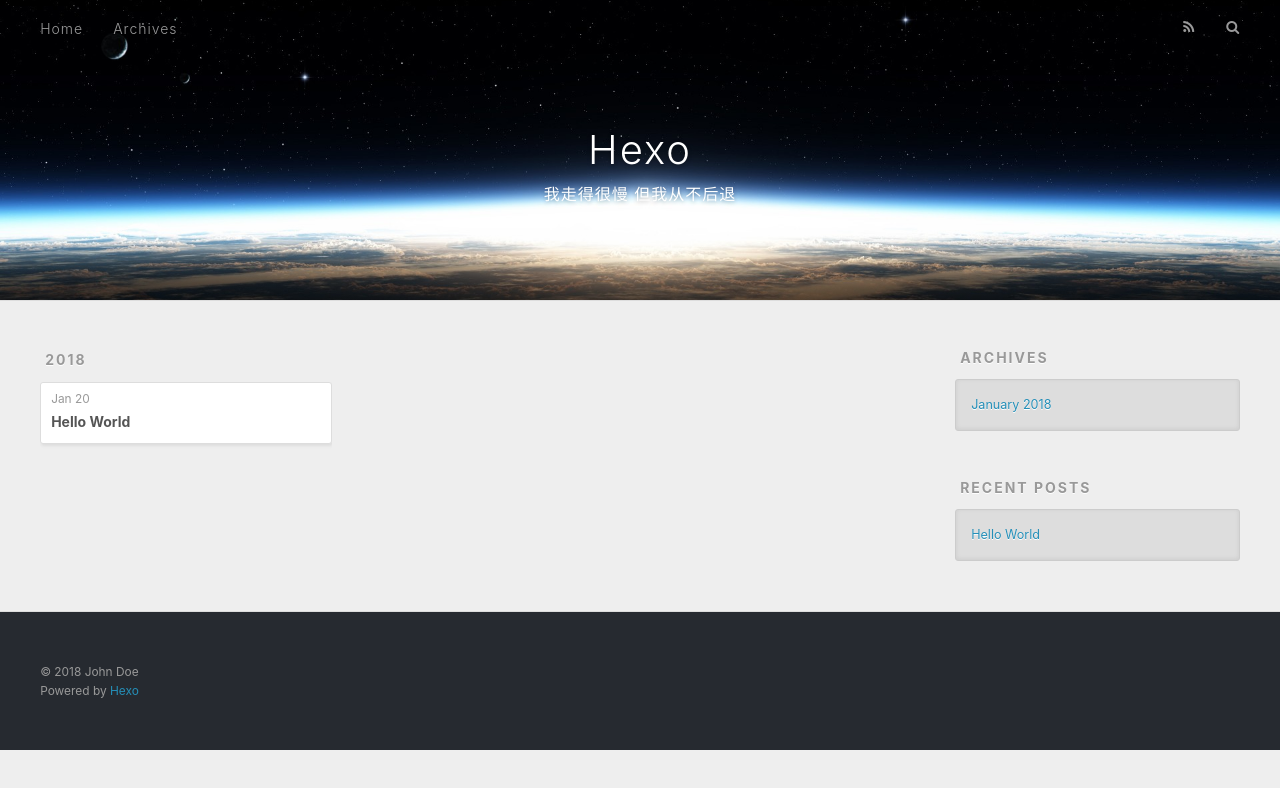
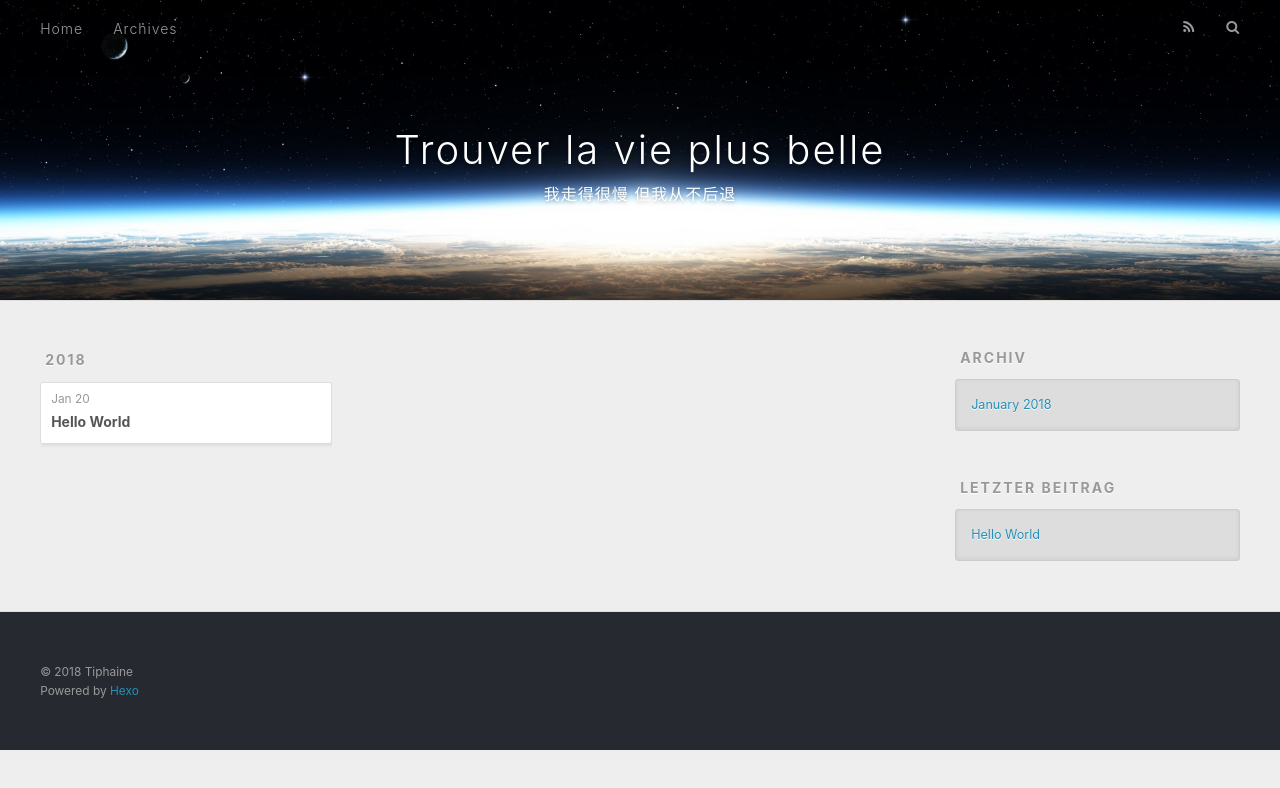
Before and after one commit to blogGitHubOfSY/blogGitHubOfSY.github.io, a plain HTML site: page archives/index.html in a window 1280 px wide. Drawn offline with nearby package versions, Linux system fonts and the light colour scheme.

Commit message:
Site updated: 2018-01-20 23:09:47

```diff
--- a/archives/index.html
+++ b/archives/index.html
@@ -5,17 +5,17 @@
 
 
 
-  <title>Archives | Hexo</title>
+  <title>Archiv | Trouver la vie plus belle</title>
   <meta name="viewport" content="width=device-width, initial-scale=1, maximum-scale=1">
   <meta property="og:type" content="website">
-<meta property="og:title" content="Hexo">
+<meta property="og:title" content="Trouver la vie plus belle">
 <meta property="og:url" content="http://blogGitHubOfSY.github.io/archives/index.html">
-<meta property="og:site_name" content="Hexo">
+<meta property="og:site_name" content="Trouver la vie plus belle">
 <meta property="og:locale" content="zh-CH">
 <meta name="twitter:card" content="summary">
-<meta name="twitter:title" content="Hexo">
+<meta name="twitter:title" content="Trouver la vie plus belle">
 
-    <link rel="alternate" href="/atom.xml" title="Hexo" type="application/atom+xml">
+    <link rel="alternate" href="/atom.xml" title="Trouver la vie plus belle" type="application/atom+xml">
 
 
     <link rel="icon" href="/favicon.png">
@@ -34,7 +34,7 @@
   <div id="header-outer" class="outer">
     <div id="header-title" class="inner">
       <h1 id="logo-wrap">
-        <a href="/" id="logo">Hexo</a>
+        <a href="/" id="logo">Trouver la vie plus belle</a>
       </h1>
 
         <h2 id="subtitle-wrap">
@@ -55,7 +55,7 @@
 
           <a id="nav-rss-link" class="nav-icon" href="/atom.xml" title="RSS Feed"></a>
 
-        <a id="nav-search-btn" class="nav-icon" title="Search"></a>
+        <a id="nav-search-btn" class="nav-icon" title="Suche"></a>
       </nav>
       <div id="search-form-wrap">
         <form action="//google.com/search" method="get" accept-charset="UTF-8" class="search-form"><input type="search" name="q" class="search-form-input" placeholder="Search"><button type="submit" class="search-form-submit">&#xF002;</button><input type="hidden" name="sitesearch" value="http://blogGitHubOfSY.github.io"></form>
@@ -113,7 +113,7 @@
 
 
   <div class="widget-wrap">
-    <h3 class="widget-title">Archives</h3>
+    <h3 class="widget-title">Archiv</h3>
     <div class="widget">
       <ul class="archive-list"><li class="archive-list-item"><a class="archive-list-link" href="/archives/2018/01/">January 2018</a></li></ul>
     </div>
@@ -123,7 +123,7 @@
 
 
   <div class="widget-wrap">
-    <h3 class="widget-title">Recent Posts</h3>
+    <h3 class="widget-title">letzter Beitrag</h3>
     <div class="widget">
       <ul>
 
@@ -143,7 +143,7 @@
 
   <div class="outer">
     <div id="footer-info" class="inner">
-      &copy; 2018 John Doe<br>
+      &copy; 2018 Tiphaine<br>
       Powered by <a href="http://hexo.io/" target="_blank">Hexo</a>
     </div>
   </div>
```
Also changed, not shown: 2018/01/20/hello-world/index.html (+9 -9 lines), archives/2018/01/index.html (+10 -10 lines), archives/2018/index.html (+10 -10 lines), index.html (+11 -11 lines).
